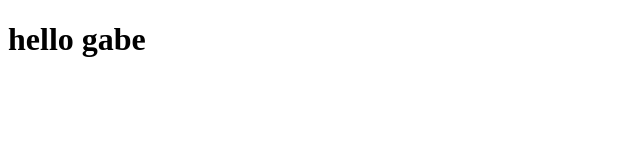
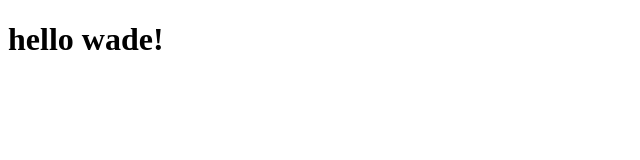
Before and after one commit to cmaro44/cmaro44.github.io, a plain HTML site: page index.html in a window 1280 px wide. Shown: the full height of the page, 0-640 px from the left. Drawn offline with Linux system fonts and the light colour scheme.

Commit message:
Update index.html

```diff
--- a/index.html
+++ b/index.html
@@ -7,6 +7,6 @@
   <title>Metsani</title>
 </head>
 <body>
-  <h1>hello gabe</h1>
+  <h1>hello wade!</h1>
 </body>
 </html>
```
